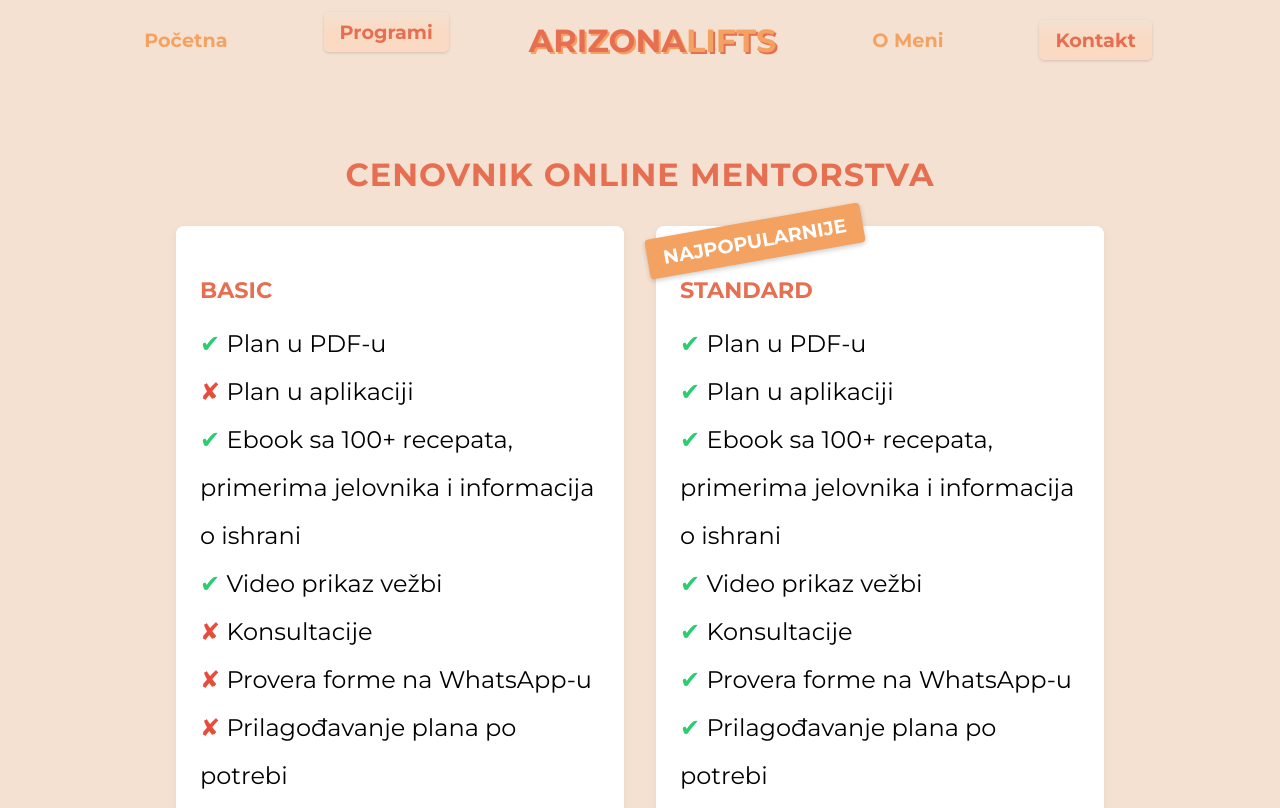
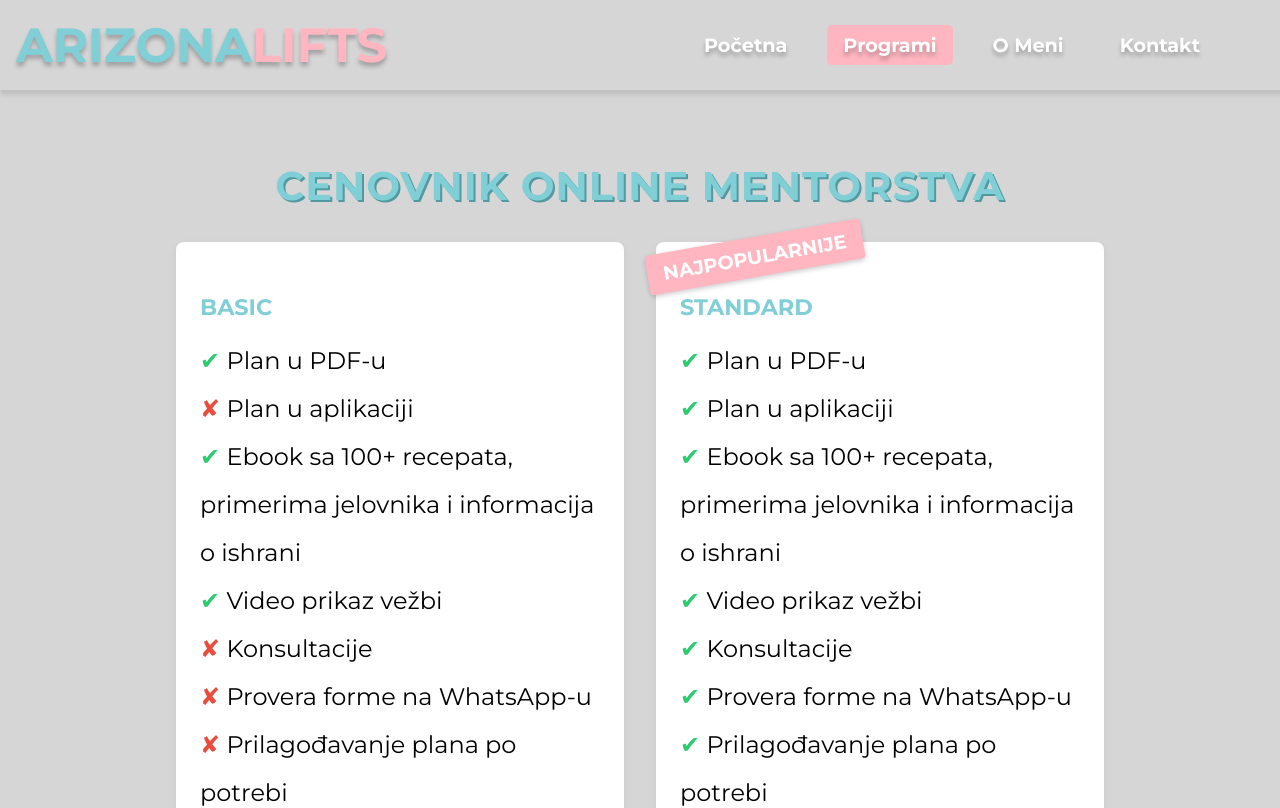
Before and after one commit to MiloshMilinkov/arizonalifts_website, a Nuxt app: page /Programs in a window 1280 px wide. Shown: the top 808 px of the page. Built offline with nearby package versions, Linux system fonts and the light colour scheme.

Commit message:
Overall design pallet change

```diff
--- a/components/AppHeader/NavBar.vue
+++ b/components/AppHeader/NavBar.vue
@@ -1,116 +1,159 @@
 <template>
-    <nav class="navbar">
+  <nav class="navbar">
+    <div class="navbar-logo">
+      <h1>ARIZONA<span>LIFTS</span></h1>
+    </div>
+
+    <div class="navbar-desktop">
       <div class="navbar-links">
         <NuxtLink to="/" class="nav-link">Početna</NuxtLink>
-        <div class="dropdown" @mouseenter="showDropdown = true" @mouseleave="showDropdown = false">
-          <NuxtLink to="/programs" class="nav-link">Programi</NuxtLink>
-          <div class="dropdown-menu" v-if="showDropdown">
-            <NuxtLink to="/programs" class="dropdown-item">Trening</NuxtLink>
-            <NuxtLink to="/nutrition" class="dropdown-item">Ishrana</NuxtLink>
-          </div>
-        </div>
+        <NuxtLink to="/programs" class="nav-link">Programi</NuxtLink>
+        <NuxtLink to="/about" class="nav-link">O Meni</NuxtLink>
+        <NuxtLink to="/contact" class="nav-link">Kontakt</NuxtLink>
       </div>
-      <div class="navbar-logo">
-        <h1>ARIZONA<span>LIFTS</span></h1>
+    </div>
+
+    <div class="navbar-mobile">
+      <div class="hamburger" @click="toggleMobileMenu">
+        <span></span>
+        <span></span>
+        <span></span>
       </div>
-      <div class="navbar-links">
-        <NuxtLink to="/" class="nav-link">O Meni</NuxtLink>
-        <NuxtLink to="/programs" class="nav-link">Kontakt</NuxtLink>
+      <div class="mobile-menu" v-if="showMobileMenu">
+        <NuxtLink to="/" class="mobile-link">Početna</NuxtLink>
+        <NuxtLink to="/programs" class="mobile-link">Programi</NuxtLink>
+        <NuxtLink to="/about" class="mobile-link">O Meni</NuxtLink>
+        <NuxtLink to="/contact" class="mobile-link">Kontakt</NuxtLink>
       </div>
-    </nav>
+    </div>
+  </nav>
 </template>
 
 <script setup>
-  import { ref } from 'vue';
-    const showDropdown = ref(false);
+  import { ref } from 'vue'
+  const showMobileMenu = ref(false)
+  const toggleMobileMenu = () => {
+    showMobileMenu.value = !showMobileMenu.value
+  }
 </script>
 
 <style scoped>
   .navbar {
     position: fixed;
-    top: 0;
-    left: 0;
-    width: 99%;
+    width: 100vw;
+    background: #D6D6D6;
     z-index: 999;
     display: flex;
     align-items: center;
-    justify-content: center;
-    background-color: #F4E1D2;
-    padding-top: 1rem;
-    height: 3rem;
-    width: 100vw;
-    gap: 5rem;
+    justify-content: space-between;
+    padding: 1rem 1rem;
+    box-shadow: 0 5px 4px rgba(0,0,0,0.1);
   }
 
+  .navbar-logo h1 {
+    margin: 0;
+    font-size: 3rem;
+    color: #80CED6;
+    text-shadow: 0 4px 4px rgba(0,0,0,0.25);
+  }
+
+  .navbar-logo h1 span {
+    color: #FFB6C1;
+    text-shadow: 0 4px 4px rgba(0,0,0,0.25);
+  }
+
+  .navbar-desktop {
+    display: flex;
+    align-items: center;
+    gap: 2rem;
+  }
 
   .navbar-links {
     display: flex;
-    gap: 5rem;
+    gap: 1.5rem;
+    padding-right: 5rem;
   }
 
   .nav-link {
-    color: #f4a261;
+    color: white;
     text-decoration: none;
-    font-weight: bold;
+    font-weight:bold;
     font-size: 1.2rem;
-    transition: background 0.3s ease, color 0.3s ease;
     padding: 0.5rem 1rem;
     border-radius: 5px;
-    font-family: inherit;
+    transition: background 0.3s ease, color 0.3s ease;
+    text-shadow: 0 4px 4px rgba(0,0,0,0.25);
   }
 
   .nav-link:hover {
-    color: #e76f51;
+    background: #FFB6C1;
+    color: #fff;
   }
 
-  .navbar-logo h1 {
-    color: #e76f51;
-    font-size: 2rem;
-    text-shadow: 2px 2px #f4a261;
-    margin: 0;
+  .nav-link.router-link-active, .mobile-link.router-link-active  {
+    background: #FFB6C1;
+    color: #fff;
   }
 
-  .navbar-logo h1 span{
-    color: #f4a261;
-    font-size: 2rem;
-    text-shadow: 2px 2px #e76f51;
+  .navbar-mobile {
+    display: none;
+    flex-direction: column;
+    align-items: flex-end;
+    margin-right: 2rem;
   }
 
-  .nav-link:hover {
-    color: #e76f51;
+  .hamburger {
+    cursor: pointer;
+    display: flex;
+    flex-direction: column;
+    gap: 4px;
   }
 
-  .nav-link.router-link-active {
-    background: linear-gradient(180deg,#F4E1D2 0%,#FADAC3 50%);
-    color: #e76f51;
-    box-shadow: 0 1px 3px rgba(0, 0, 0, 0.15);
+  .hamburger span {
+    display: block;
+    width: 2rem;
+    height: 3px;
+    background: #80CED6;
+    border-radius: 2px;
   }
 
-  .dropdown {
-    position: relative;
+  .mobile-menu {
+    background: #D6D6D6;
+    position: absolute;
+    top: 100%;
+    right: 1rem;
+    border-radius: 5px;
+    box-shadow: 0 2px 4px rgba(0,0,0,0.1);
+    display: flex;
+    flex-direction: column;
+    padding: 0.5rem 0;
+    z-index: 998;
   }
 
-  .dropdown-menu {
-    position: absolute;
-    top: 100%;
-    left: 0;
-    background-color: #FADAC3;
-    padding: 0.5rem 0;
-    border-radius: 5px;
-    box-shadow: 0 1px 3px rgba(0, 0, 0, 0.15);
-    min-width: 100%;
-  }
-
-  .dropdown-item {
-    display: block;
-    padding: 0.5rem 1rem;
-    color: #e76f51;
+  .mobile-link {
+    padding: 0.75rem 1.5rem;
+    color: white;
     text-decoration: none;
+    font-weight: bold;
     transition: background 0.3s ease;
   }
 
-  .dropdown-item:hover {
-    background: #f4a261;
-    color: #fff;
+  @media (max-width: 768px) {
+    .navbar-desktop {
+      display: none;
+    }
+    .navbar-mobile {
+      display: flex;
+    }
+    .navbar-logo h1 {
+    margin: 0;
+    font-size: 1.5rem;
+    color: #80CED6;
+    text-shadow: 0 3px 3px rgba(0,0,0,0.3);
+    }
+    .navbar-logo h1 span {
+      color: #FFB6C1;
+      text-shadow: 0 3px 3px rgba(0,0,0,0.3);
+    }
   }
-  </style>
+</style>
--- a/components/Program/ProgramsCard.vue
+++ b/components/Program/ProgramsCard.vue
@@ -55,7 +55,7 @@ function goToDocs(url) {
     font-size: 1.4rem;
     margin-bottom: 1rem;
     text-transform: uppercase;
-    color: #e76f51;
+    color: #80CED6;
   }
 
   .plan-features {
@@ -87,7 +87,7 @@ function goToDocs(url) {
     position: absolute;
     top: -5px;
     left: -10px;
-    background-color: #f4a261;
+    background-color: #FFB6C1;
     color: #fff;
     padding: 0.5rem 1rem;
     font-size: 1.2rem;
--- a/components/UI/BaseButton.vue
+++ b/components/UI/BaseButton.vue
@@ -7,7 +7,7 @@
 
 button {
     padding: 0.8rem 1.5rem;
-    background-color: #f3c198;
+    background-color: #FFB6C1;
     border: none;
     border-radius: 5px;
     color: #fff;
@@ -18,8 +18,7 @@ button {
 
   button:hover,
   button:active {
-    background-color: #f4a261;
-    border-color: #f4a261;
+    background-color: #fea4b2;
   }
 
 </style>
--- a/layouts/default.vue
+++ b/layouts/default.vue
@@ -17,7 +17,7 @@
     margin: 0;
     padding: 0;
     font-family: 'Montserrat', sans-serif;
-    background-color: #F4E1D2
+    background-color: #D6D6D6
   }
 
   #app {
--- a/pages/Programs.vue
+++ b/pages/Programs.vue
@@ -34,7 +34,7 @@
     {
       id: 'online-basic',
       title: 'BASIC',
-      price: '€45 / mesečno',
+      price: '€50 / mesečno',
       features: [
         { name: 'Plan u PDF-u', available: true },
         { name: 'Plan u aplikaciji', available: false },
@@ -113,12 +113,13 @@
   }
 
   .title {
-    font-size: 2rem;
+    font-size: 2.5rem;
     margin-bottom: 2rem;
-    color: #e76f51;
+    color: #80CED6;
     text-transform: uppercase;
     letter-spacing: 1px;
     text-align: center;
+    text-shadow: 2px 2px #5399a1;
   }
 
   .plans-wrapper {
```
